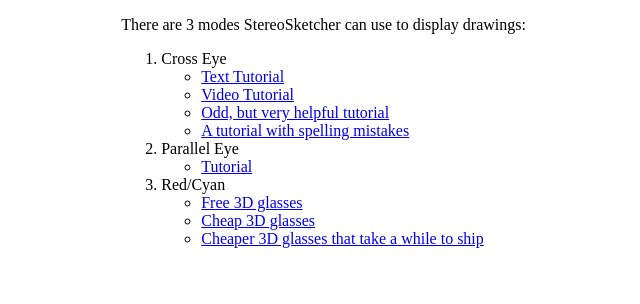
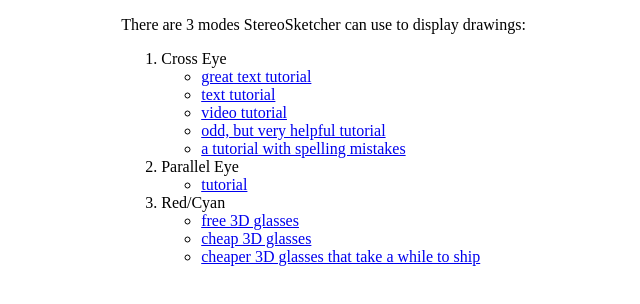
Before and after one commit to KRA2008/stereosketcher, a plain HTML site: page StereoSketcher/viewing.html in a window 1280 px wide. Shown: the whole page, without its empty margins (90-730 px from the left). Drawn offline with Linux system fonts and the light colour scheme.

Commit message:
added link to great other crossview tutorial fixes #15

```diff
--- a/StereoSketcher/viewing.html
+++ b/StereoSketcher/viewing.html
@@ -14,24 +14,25 @@
 				Cross Eye
 			</li>
 				<ul>
-					<li><a href='http://www.starosta.com/3dshowcase/ihelp.html'>Text Tutorial</a></li>
-					<li><a href='https://www.youtube.com/watch?v=zBa-bCxsZDk'>Video Tutorial</a></li>
-					<li><a href='https://www.youtube.com/watch?v=cvShotHl1As'>Odd, but very helpful tutorial</a></li>
-					<li><a href='http://www.tutorial-page.de/EN/3d-tutorial-1-an-introduction/'>A tutorial with spelling mistakes</a></li>
+                    <li><a href='http://www.kula3d.com/how-to-use-the-cross-eyed-method.html'>great text tutorial</a></li>
+					<li><a href='http://www.starosta.com/3dshowcase/ihelp.html'>text tutorial</a></li>
+					<li><a href='https://www.youtube.com/watch?v=zBa-bCxsZDk'>video tutorial</a></li>
+					<li><a href='https://www.youtube.com/watch?v=cvShotHl1As'>odd, but very helpful tutorial</a></li>
+					<li><a href='http://www.tutorial-page.de/EN/3d-tutorial-1-an-introduction/'>a tutorial with spelling mistakes</a></li>
 				</ul>
 			<li>
 				Parallel Eye
 			</li>
 				<ul>
-					<li><a href='http://www.magiceye.com/faq_example.htm'>Tutorial</a></li>
+					<li><a href='http://www.magiceye.com/faq_example.htm'>tutorial</a></li>
 				</ul>
 			<li>
 				Red/Cyan
 			</li>
 				<ul>
-					<li><a href='http://www.rainbowsymphony.com/freestuff.html'>Free 3D glasses</a></li>
-					<li><a href='http://www.amazon.com/3D-Glasses-Anaglyph-3-White-Multipack/dp/B001P68FIW/ref=pd_cp_misc_2'>Cheap 3D glasses</a></li>
-					<li><a href='http://www.amazon.com/Pairs-Cyan-Cardboard-3D-Glasses/dp/B0039GGZ3I/ref=pd_sim_e_1?ie=UTF8&refRID=0P09JY2ZAK7HTG69TFVQ'>Cheaper 3D glasses that take a while to ship</a></li>
+					<li><a href='http://www.rainbowsymphony.com/freestuff.html'>free 3D glasses</a></li>
+					<li><a href='http://www.amazon.com/3D-Glasses-Anaglyph-3-White-Multipack/dp/B001P68FIW/ref=pd_cp_misc_2'>cheap 3D glasses</a></li>
+					<li><a href='http://www.amazon.com/Pairs-Cyan-Cardboard-3D-Glasses/dp/B0039GGZ3I/ref=pd_sim_e_1?ie=UTF8&refRID=0P09JY2ZAK7HTG69TFVQ'>cheaper 3D glasses that take a while to ship</a></li>
 				</ul>
 		</ol>
 	</p>
```
